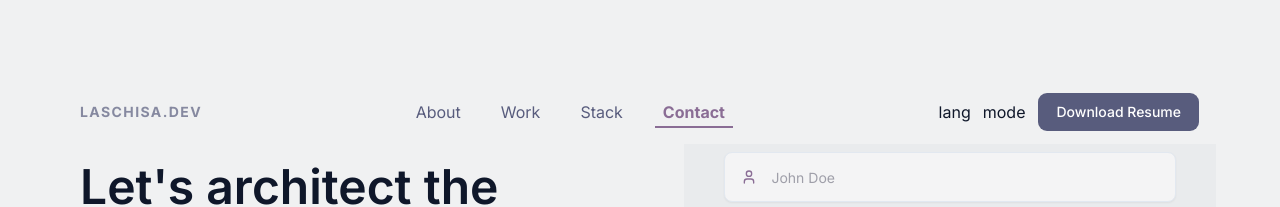
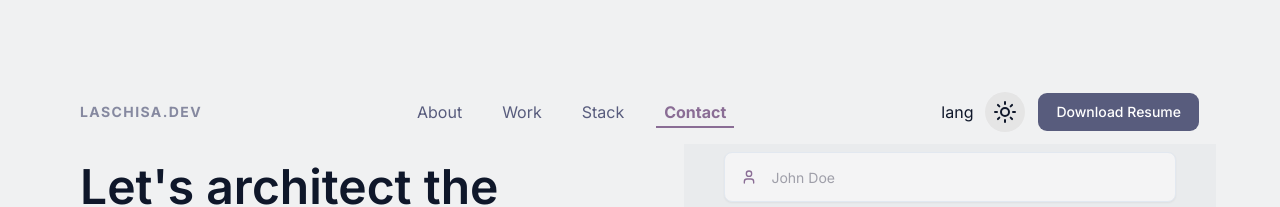
Before and after one commit to laschisabella/laschisa, a Next.js app: page /contact in a window 1280 px wide. Shown: the top 207 px of the page. Built offline with nearby package versions, Linux system fonts and the light colour scheme.

Commit message:
feat: add dark mode functionality

```diff
--- a/components/layout/Header.tsx
+++ b/components/layout/Header.tsx
@@ -2,9 +2,48 @@
 
 import { useActiveSection } from "@/hooks/useActiveSection";
 import { Button } from "../ui/button";
-import { motion } from "framer-motion";
+import { AnimatePresence, motion } from "framer-motion";
+import { useTheme } from "@/hooks/useTheme";
+import { Moon, Sun } from "lucide-react";
 
 const sections = ["About", "Work", "Stack", "Contact"];
+
+function ThemeToggle() {
+  const { theme, toggleTheme } = useTheme();
+
+  return (
+    <button
+      onClick={toggleTheme}
+      className="relative w-10 h-10 flex items-center justify-center rounded-full bg-neutral-200 dark:bg-neutral-800 cursor-pointer"
+    >
+      <AnimatePresence mode="wait" initial={false}>
+        {theme === "dark" ? (
+          <motion.span
+            key="moon"
+            initial={{ rotate: -90, scale: 0 }}
+            animate={{ rotate: 0, scale: 1 }}
+            exit={{ rotate: 90, scale: 0 }}
+            transition={{ duration: 0.3 }}
+            className="text-lg"
+          >
+           <Moon />
+          </motion.span>
+        ) : (
+          <motion.span
+            key="sun"
+            initial={{ rotate: 90, scale: 0 }}
+            animate={{ rotate: 0, scale: 1 }}
+            exit={{ rotate: -90, scale: 0 }}
+            transition={{ duration: 0.3 }}
+            className="text-lg"
+          >
+            <Sun />
+          </motion.span>
+        )}
+      </AnimatePresence>
+    </button>
+  );
+}
 
 export default function Header() {
   const active = useActiveSection(sections);
@@ -16,7 +55,9 @@ export default function Header() {
 
   return (
     <header className="w-full flex justify-between px-10 md:px-20 h-[8vh] items-center fixed bg-background z-50">
-      <div className="text-primary/70 text-sm tracking-widest uppercase font-bold">laschisa.dev</div>
+      <div className="text-primary/70 text-sm tracking-widest uppercase font-bold">
+        laschisa.dev
+      </div>
       <nav>
         <ul className="flex space-x-6">
           {sections.map((id) => (
@@ -48,7 +89,7 @@ export default function Header() {
       </nav>
       <div className="flex gap-3 items-center">
         <div>lang</div>
-        <div>mode</div>
+        <ThemeToggle />
         <Button size="lg" variant="default">
           Download Resume
         </Button>
--- /dev/null
+++ b/hooks/useTheme.ts
@@ -0,0 +1,32 @@
+"use client";
+
+import { useEffect, useState } from "react";
+
+type Theme = "light" | "dark";
+
+export function useTheme() {
+  const [theme, setTheme] = useState<Theme>(() => {
+    if (typeof window === "undefined") return "light";
+
+    const stored = localStorage.getItem("theme") as Theme | null;
+
+    if (stored) return stored;
+
+    const prefersDark = window.matchMedia("(prefers-color-scheme: dark)").matches;
+    return prefersDark ? "dark" : "light";
+  });
+
+  useEffect(() => {
+    document.documentElement.classList.toggle("dark", theme === "dark");
+  }, [theme]);
+
+  const toggleTheme = () => {
+    setTheme((prev) => {
+      const next = prev === "dark" ? "light" : "dark";
+      localStorage.setItem("theme", next);
+      return next;
+    });
+  };
+
+  return { theme, toggleTheme };
+}
```
